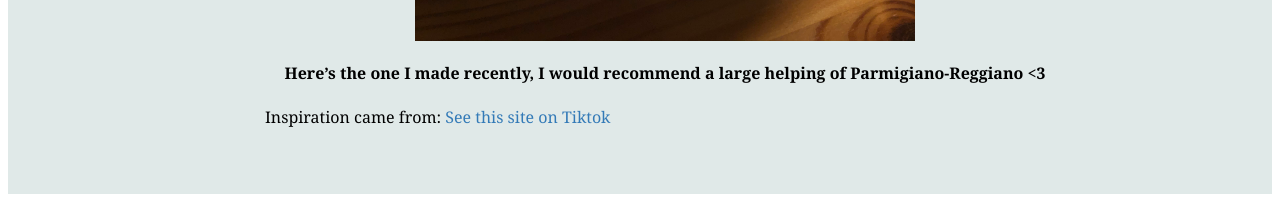
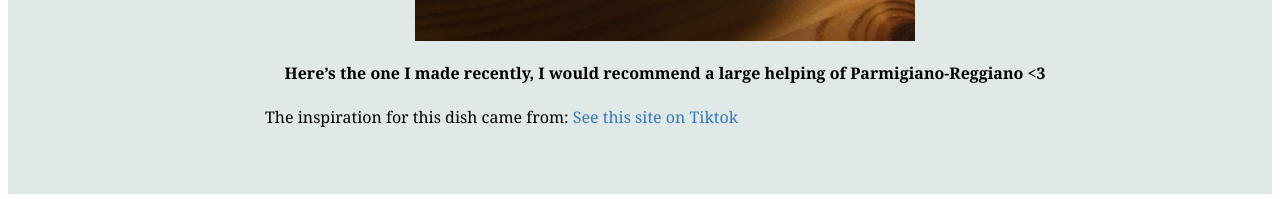
Before and after one commit to Hol1999/Hollyrecipewebsite, a Jekyll site: the page built from _recipes/recipe1.md, in a window 1280 px wide. Shown: the part 1703-1902 px from the top of the page. Built offline with Jekyll 4.4.1, drawn with Linux system fonts in a browser that asks for light colours.

Commit message:
Update Recipes “recipe1”

```diff
--- a/_recipes/recipe1.md
+++ b/_recipes/recipe1.md
@@ -44,4 +44,4 @@ vii. Combine the pasta and the now simmered done vegetables. Add some Parmigiano
 
 #### Here's the one I made recently, I would recommend a large helping of Parmigiano-Reggiano <3
 
-Inspiration came from: [See this site on Tiktok](<https://www.tiktok.com/@imp_of_the_perverse/video/6918561341234105606?lang=en&is_copy_url=1&is_from_webapp=v1>)
+The inspiration for this dish came from: [See this site on Tiktok](https://www.tiktok.com/@imp_of_the_perverse/video/6918561341234105606?lang=en&is_copy_url=1&is_from_webapp=v1)
```
